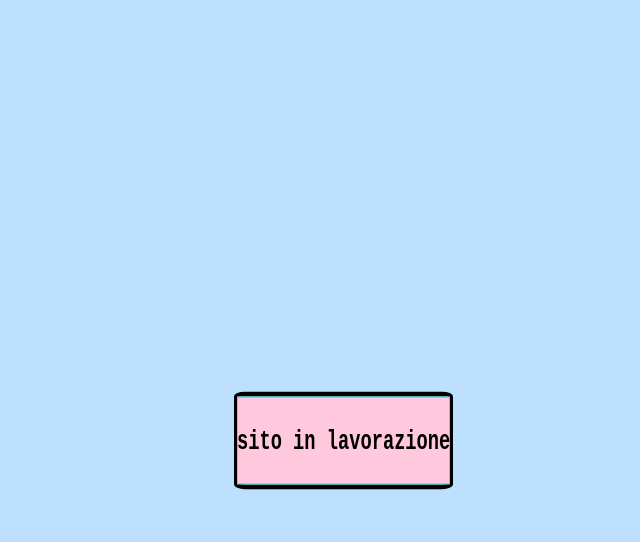
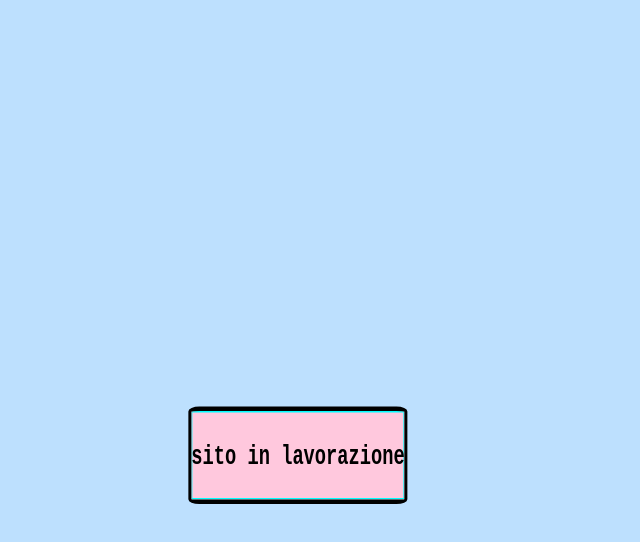
Before and after one commit to BelalBvc/SitoProva, a plain HTML site: page index.html in a window 1280 px wide. In both pictures the pointer is over the element "sito in lavorazione". Shown: the whole page, without its empty margins (414-1054 px from the left). Drawn offline with Linux system fonts and the light colour scheme.

Commit message:
Update index.html

```diff
--- a/index.html
+++ b/index.html
@@ -27,12 +27,13 @@
        overflow: hidden;
        border-width: 1%;
        box-shadow: inset 0 0 0 1px cyan;
+       transform-origin: center center;
     }
     .contenitoreMess:hover{
         background-color: #FFC8DD;
-        transform: scaleY(1.5);
+        transform: scaleY(1.5) translateX(-50%) translateY(-50%);
         transition: all .2s linear;
-
+        margin: 5%;
 
 
     }
```
